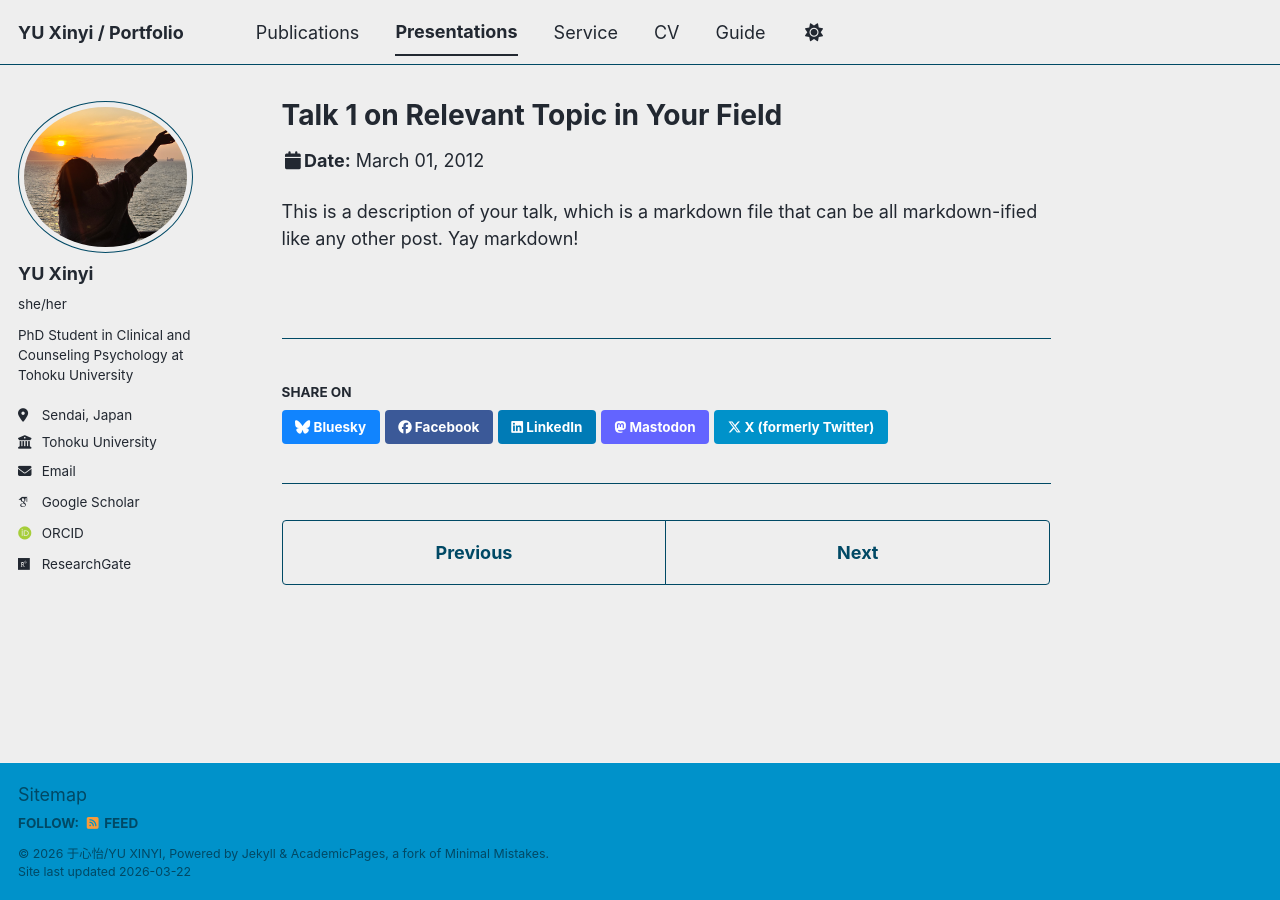
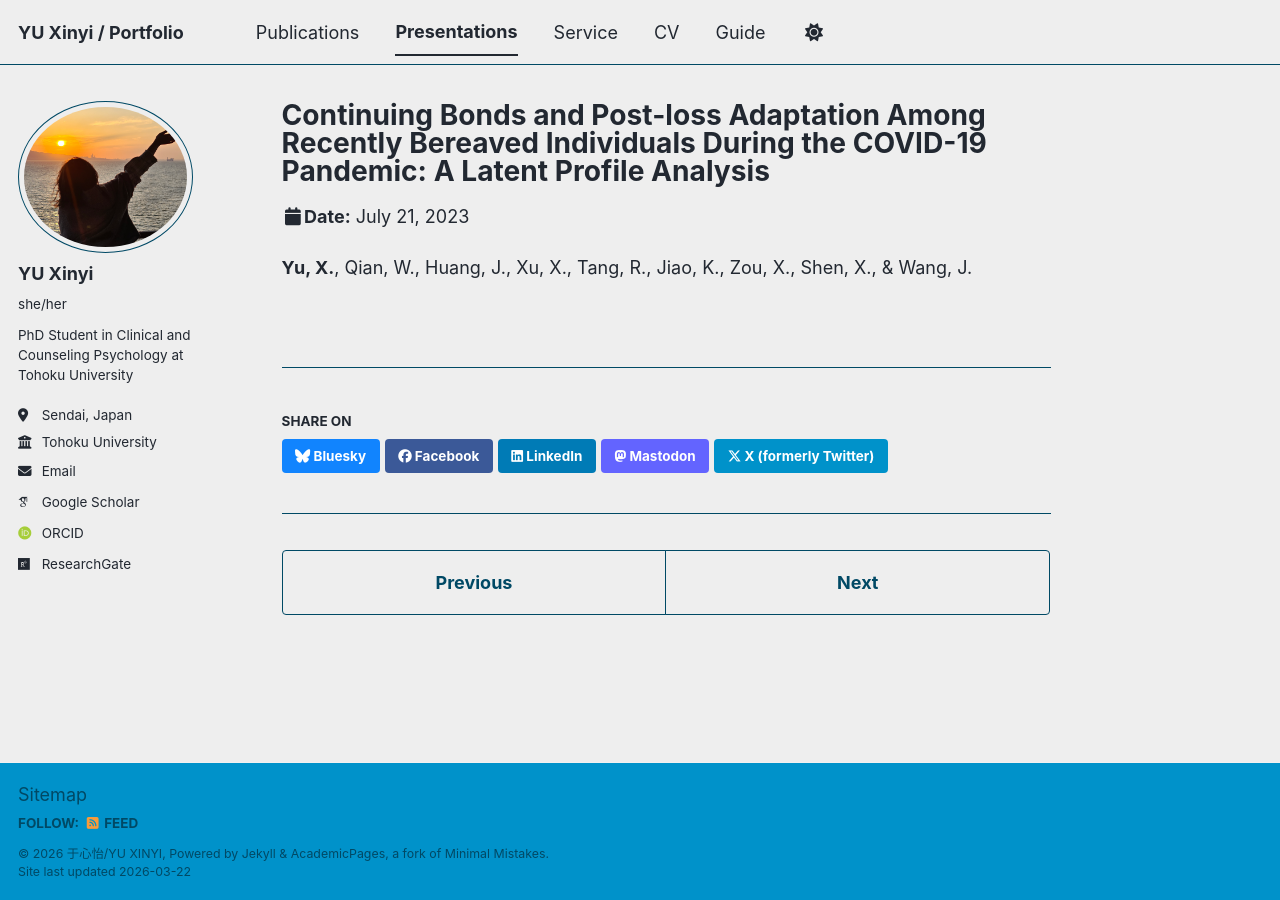
Before and after one commit to north119/north119.github.io, a Jekyll site: the page built from _talks/2012-03-01-talk-1.md, in a window 1280 px wide. Built offline with Jekyll 4.4.1, drawn with Linux system fonts in a browser that asks for light colours; some web fonts are replaced; a script bundle is joined from its source files by our own code; library files that are not in the unit come from our copies.

Commit message:
Revise talk information for 2023 presentation
Updated talk details including title, date, venue, and location.

```diff
--- a/_talks/2012-03-01-talk-1.md
+++ b/_talks/2012-03-01-talk-1.md
@@ -1,11 +1,11 @@
 ---
-title: "Talk 1 on Relevant Topic in Your Field"
+title: "Continuing Bonds and Post-loss Adaptation Among Recently Bereaved Individuals During the COVID-19 Pandemic: A Latent Profile Analysis"
 collection: talks
-type: "Talk"
-permalink: /talks/2012-03-01-talk-1
-venue: "UC San Francisco, Department of Testing"
-date: 2012-03-01
-location: "San Francisco, CA, USA"
+type: "Oral Presentation"
+permalink: /talks/2023-07-21-talk-1
+venue: "The 2023 Academic Conference of Clinical and Counseling Psychology"
+date: 2023-07-21
+location: "Zhuhai, China"
 ---
 
-This is a description of your talk, which is a markdown file that can be all markdown-ified like any other post. Yay markdown!
+**Yu, X.**, Qian, W., Huang, J., Xu, X., Tang, R., Jiao, K., Zou, X., Shen, X., & Wang, J.
```
